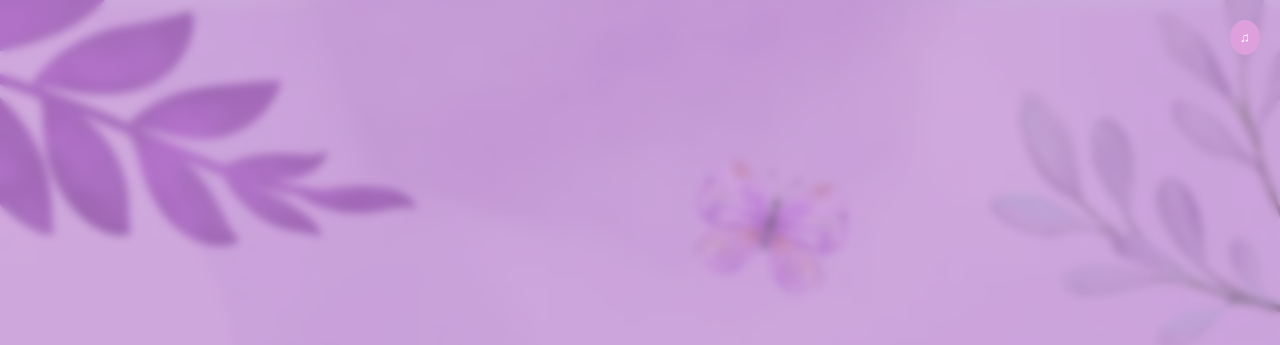
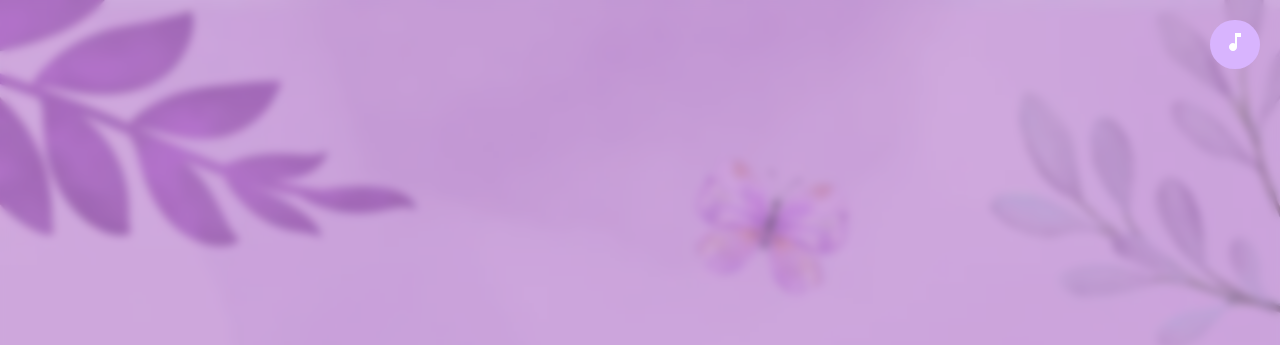
Before and after one commit to belen-ru/invitacion_xv_andrea--1-, a plain HTML site: page index.html in a window 1280 px wide. Shown: the top 345 px of the page. Drawn offline with nearby package versions, Linux system fonts and the light colour scheme.

Commit message:
arreglo musica

```diff
--- a/index.html
+++ b/index.html
@@ -19,10 +19,12 @@
     </div>
   </div>
 
-  <button class="musica-btn" onclick="toggleMusica()">♫</button>
+  <button class="musica-btn" onclick="toggleMusica()"><svg xmlns="http://www.w3.org/2000/svg" height="24px" viewBox="0 -960 960 960" width="30px"  fill="#ffff"><path d="M400-120q-66 0-113-47t-47-113q0-66 47-113t113-47q23 0 42.5 5.5T480-418v-422h240v160H560v400q0 66-47 113t-113 47Z"/></svg></button></button>
   <audio id="audio" loop>
     <source src="/img/Cree y atrévete - Tinker bell (2008) Latino.mp3" type="audio/mpeg">Tu navegador no soporta audio.
   </audio>
+
+
 
   <main id="contenido" style="display: none;">
 
--- a/styles.css
+++ b/styles.css
@@ -537,17 +537,21 @@ color: white;
   border-radius: 10px;
 }
 .musica-btn {
+
     position: fixed;
     top: 20px;
     right: 20px;
-  background-color:plum;
-  color: white;
+    z-index: 1000;
+    background: #d8b4fe;
     border: none;
     padding: 10px;
-  border-radius: 50%;
+    border-radius:35px;
     cursor: pointer;
-  z-index: 10;
+    font-size: 20px;
   }
+
+
+
 
 .asistencia{
   background-color: #fff;
```
Lines whose indentation alone changed are shown as unchanged.
